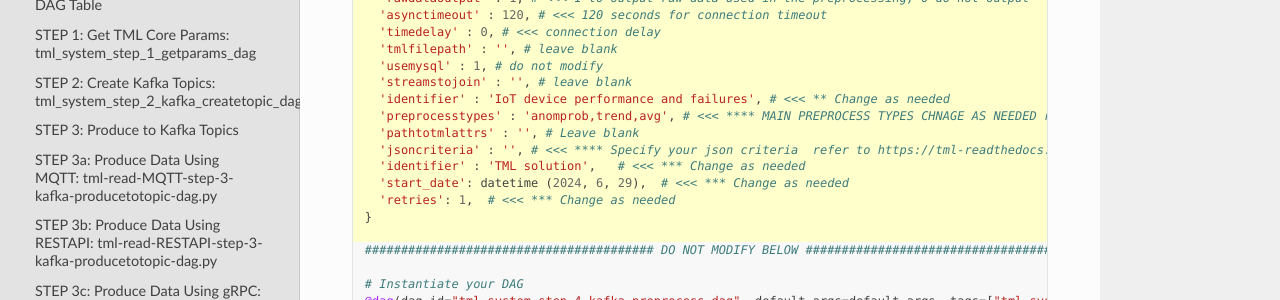
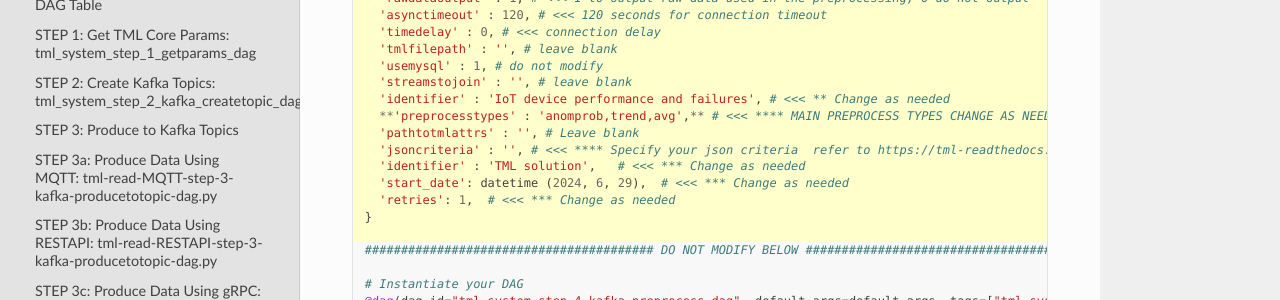
Before and after one commit to smaurice101/readthedocs, a Sphinx documentation site: the page built from docs/source/tmlbuilds.rst, in a window 1280 px wide and 900 px high, scrolled down 14596 px. Shown: the part 151-451 px from the top of the window. Built offline with Sphinx 7.4.7 and the Read the Docs theme 2.0.0, drawn with Linux system fonts in a browser that asks for light colours.

Commit message:
Update tmlbuilds.rst

```diff
--- a/docs/source/tmlbuilds.rst
+++ b/docs/source/tmlbuilds.rst
@@ -873,7 +873,7 @@
      'usemysql' : 1, # do not modify
      'streamstojoin' : '', # leave blank
      'identifier' : 'IoT device performance and failures', # <<< ** Change as needed
-     'preprocesstypes' : 'anomprob,trend,avg', # <<< **** MAIN PREPROCESS TYPES CHNAGE AS NEEDED refer to https://tml-readthedocs.readthedocs.io/en/latest/
+     **'preprocesstypes' : 'anomprob,trend,avg',** # <<< **** MAIN PREPROCESS TYPES CHANGE AS NEEDED REFER TO PREPROCESS TYPES TABLE
      'pathtotmlattrs' : '', # Leave blank
      'jsoncriteria' : '', # <<< **** Specify your json criteria  refer to https://tml-readthedocs.readthedocs.io/en/latest/
      'identifier' : 'TML solution',   # <<< *** Change as needed
```
